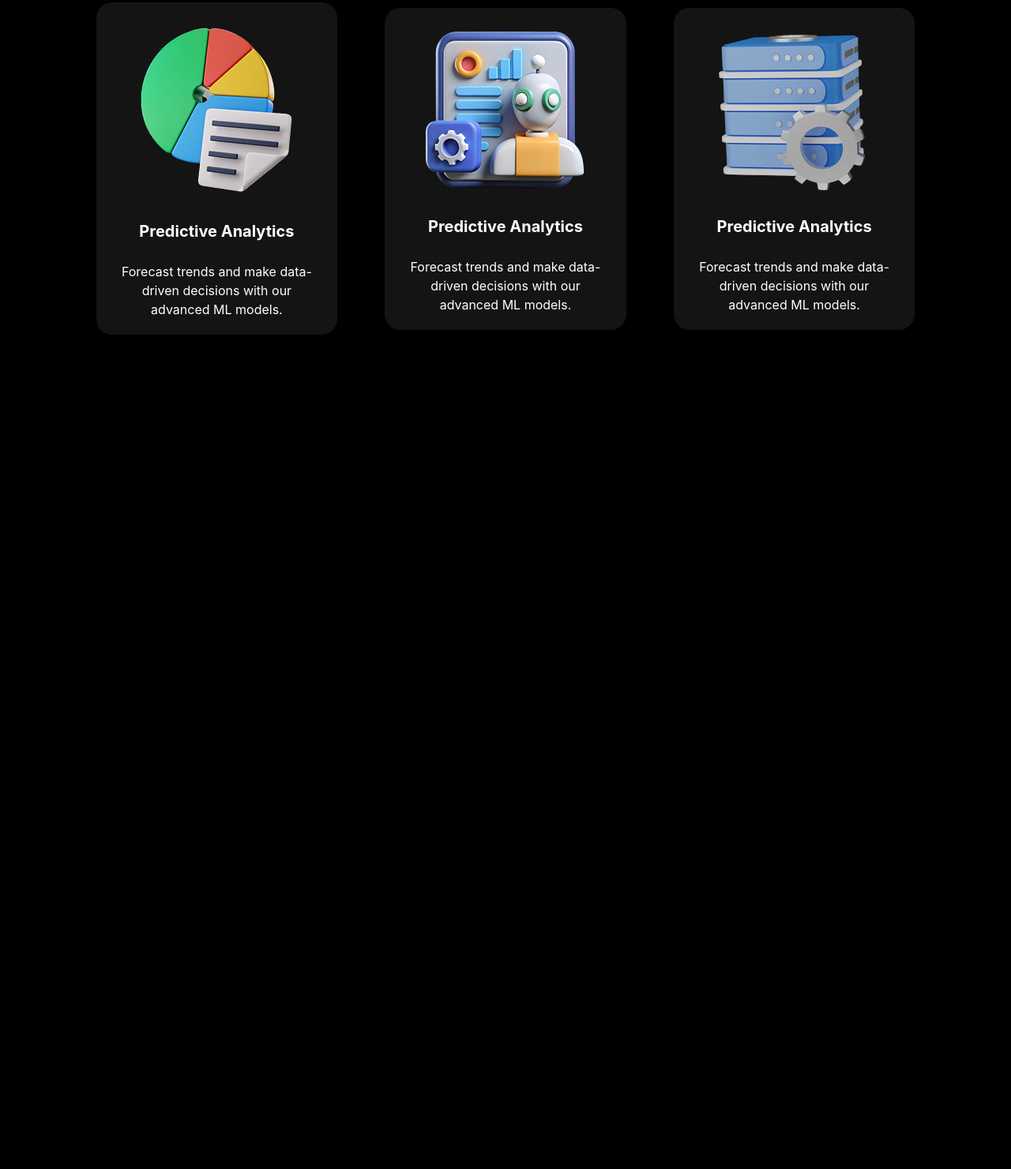
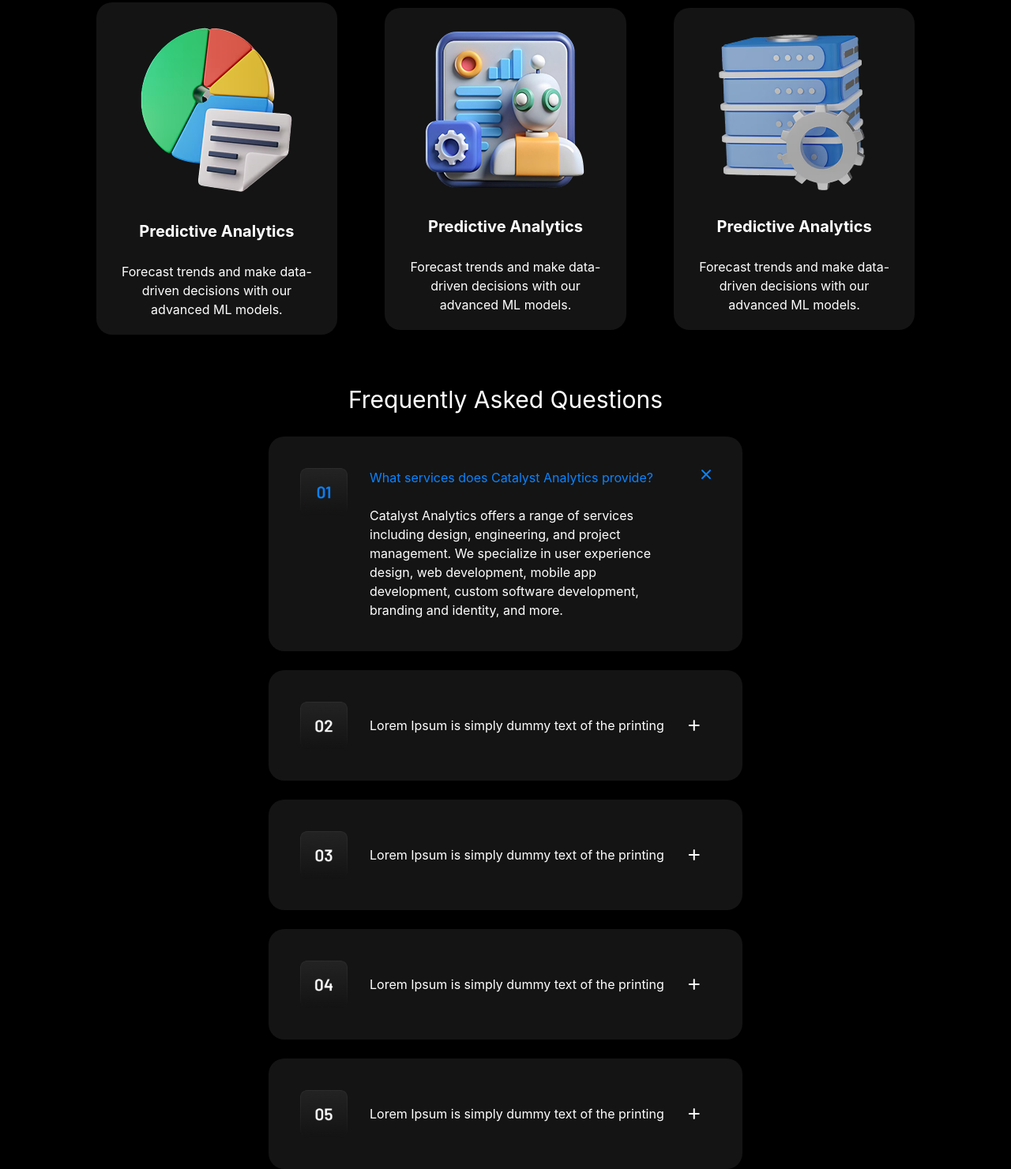
Before and after one commit to Hojiakbar-art/Git-exam-3, a website: page index.html in a window 1280 px wide. Shown: the part 1141-2622 px from the top of the page at 79% size. Before the commit the page ends 1585 px from the top, so only its background shows below. Drawn offline with nearby package versions, Linux system fonts and the light colour scheme; files that its build step writes are made by us from their sources.

Commit message:
Added section 3 to page1

```diff
--- a/index.html
+++ b/index.html
@@ -5,11 +5,12 @@
     <meta name="viewport" content="width=device-width, initial-scale=1.0">
     <title>Document</title>
     <link rel="stylesheet" href="./src/output.css">
+    <link rel="stylesheet" href="https://cdnjs.cloudflare.com/ajax/libs/font-awesome/7.0.1/css/all.min.css" integrity="sha512-2SwdPD6INVrV/lHTZbO2nodKhrnDdJK9/kg2XD1r9uGqPo1cUbujc+IYdlYdEErWNu69gVcYgdxlmVmzTWnetw==" crossorigin="anonymous" referrerpolicy="no-referrer" />
 </head>
 <body class="bg-black text-white">
     <header class="w-[90%] lg:max-w-300 m-auto flex justify-between items-center p-[20px_0]">
         <img src="./src/Logo (3).png" alt="">
-        <nav class="hidden lg:flex lg:gap-5 lg:items-center">
+        <nav class="hidden lg:flex lg:gap-8 lg:items-center">
             <a href="#">Home</a>
             <a href="#">Services</a>
             <a href="#">Careers</a>
@@ -82,5 +83,45 @@
             </div>
         </div>
     </section>
+
+    <section class="w-[90%] lg:max-w-300 m-auto mt-10">
+        <h1 class="text-center text-[30px] m-auto">Frequently Asked Questions</h1>
+        <br>
+        <div class="flex flex-col justify-center items-center">
+            <div class="text-[#0A84FF] flex gap-7 lg:w-150 bg-[#141414] p-10 rounded-[20px]">
+                <img class="block h-15" src="./src/Container (1).png" alt="">
+                <div>
+                    <h3>What services does Catalyst Analytics provide?</h3>
+                    <br>
+                    <p class="text-white hidden lg:!block">Catalyst Analytics offers a range of services including design, engineering, and project management. We specialize in user experience design, web development, mobile app development, custom software development, branding and identity, and more.</p>
+                </div>
+                <i class="fa-solid fa-xmark"></i>
+            </div>
+            <br>
+            <div class="text-white flex gap-7 lg:w-150 bg-[#141414] p-10 rounded-[20px] items-center">
+                <img class="block h-15" src="./src/Container (3).png" alt="">
+                    <h3>Lorem Ipsum is simply dummy text of the printing </h3>
+                <i class="fa-solid fa-plus"></i>
+            </div>
+            <br>
+            <div class="text-white flex gap-7 lg:w-150 bg-[#141414] p-10 rounded-[20px] items-center">
+                <img class="block h-15" src="./src/Container (4).png" alt="">
+                    <h3>Lorem Ipsum is simply dummy text of the printing </h3>
+                <i class="fa-solid fa-plus"></i>
+            </div>
+            <br>
+            <div class="text-white flex gap-7 lg:w-150 bg-[#141414] p-10 rounded-[20px] items-center">
+                <img class="block h-15" src="./src/Container (5).png" alt="">
+                    <h3>Lorem Ipsum is simply dummy text of the printing </h3>
+                <i class="fa-solid fa-plus"></i>
+            </div>
+            <br>
+            <div class="text-white flex gap-7 lg:w-150 bg-[#141414] p-10 rounded-[20px] items-center">
+                <img class="block h-15" src="./src/Container (6).png" alt="">
+                    <h3>Lorem Ipsum is simply dummy text of the printing </h3>
+                <i class="fa-solid fa-plus"></i>
+            </div>
+        </div>
+    </section>
 </body>
 </html>
```
Also changed, not shown: src/Container (1).png (added), src/Container (3).png (added), src/Container (4).png (added), src/Container (5).png (added), src/Container (6).png (added).
